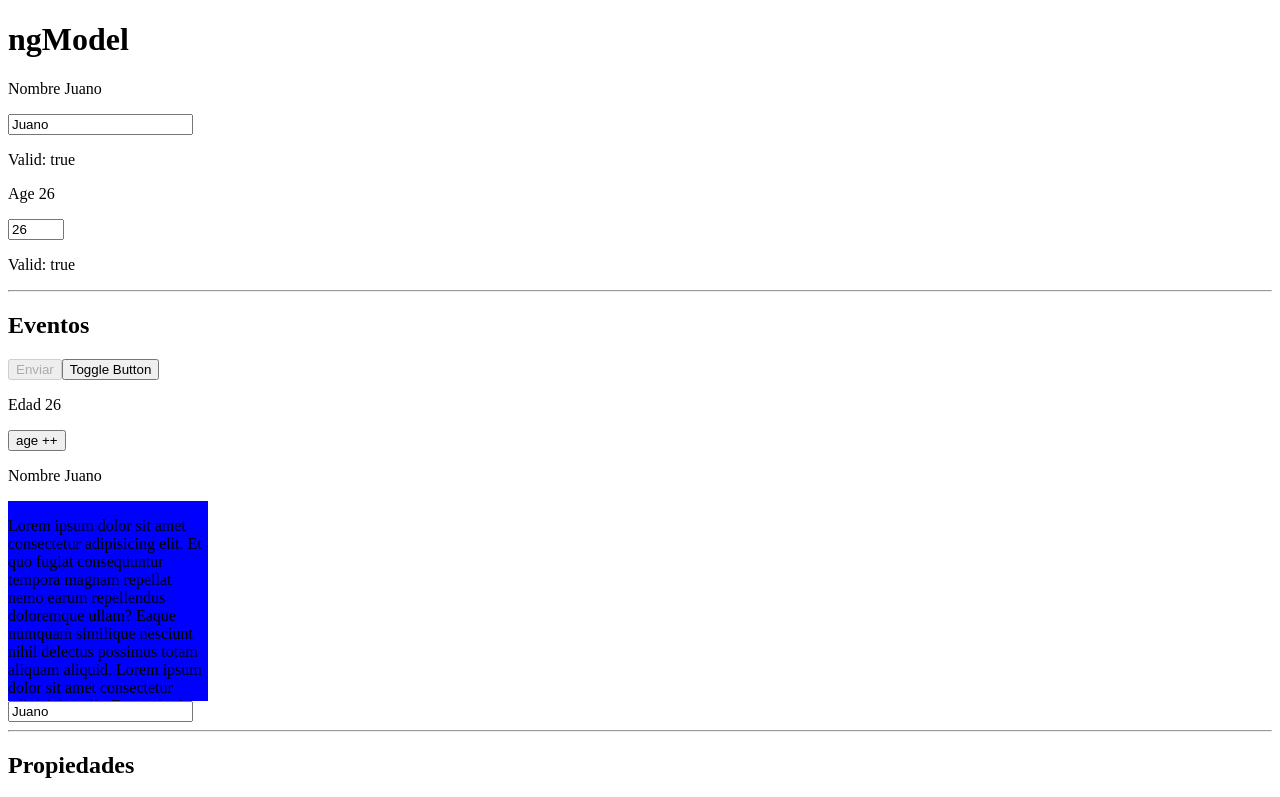
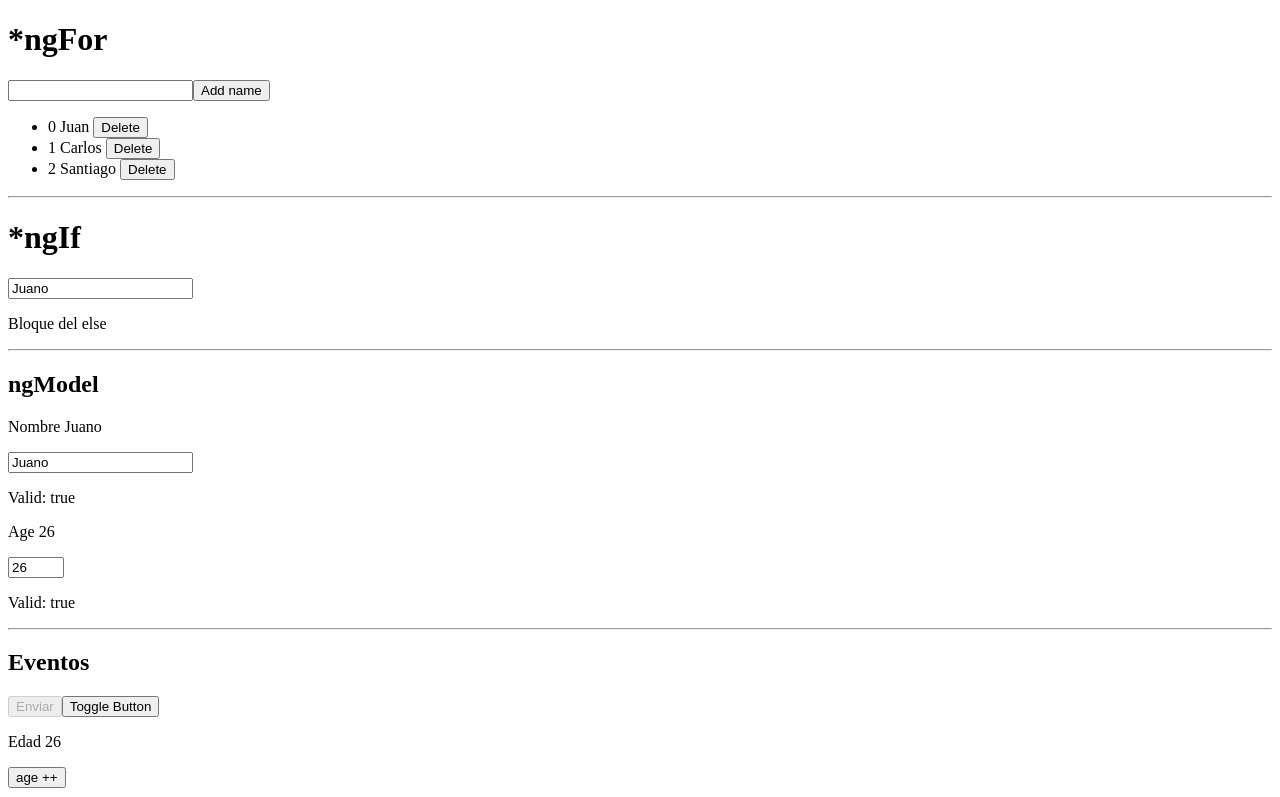
Before and after one commit to NousCode/my-store, an Angular app: page / in a window 1280 px wide. Shown: the top 797 px of the page. Built offline with nearby package versions, Linux system fonts and the light colour scheme; grey boxes are pictures that could not be loaded.

Commit message:
Control structures in Angular.

```diff
--- a/src/app/app.component.html
+++ b/src/app/app.component.html
@@ -1,4 +1,24 @@
-<h1>ngModel</h1>
+<h1>*ngFor</h1>
+<input type="text" required [(ngModel)]="newName" >
+<button (click)="addName()">Add name</button>
+<ul>
+  <li *ngIf="names.length === 0">No hay nombres</li>
+  <li *ngFor="let name of names; index as i">
+    {{ i }} {{ name }}
+    <button (click)="deleteName(i)">Delete</button>
+  </li>
+</ul>
+<hr>
+<h1>*ngIf</h1>
+<input type="text" required [(ngModel)]="person.name" >
+<p *ngIf="person.name === 'Juan' && person.age === 18; else elseBlock">Soy Juan</p>
+<p *ngIf="person.name === 'Carlos'">Soy Carlos</p>
+<ng-template #elseBlock>
+  <p>Bloque del else</p>
+</ng-template>
+<hr>
+
+<h2>ngModel</h2>
 <p>Nombre {{ person.name }}</p>
 <input type="text" required #nameInput="ngModel" [(ngModel)]="person.name" >
 <p>Valid: {{ nameInput.valid }}</p>
--- a/src/app/app.component.ts
+++ b/src/app/app.component.ts
@@ -17,6 +17,9 @@ export class AppComponent {
     avatar: 'https://tresubresdobles.com/wp-content/uploads/2019/08/skft-912381dcd5b2c45c4a9ce8acf32cfd8c-768x961.jpg'
   }
 
+  names: string[] = ['Juan', 'Carlos', 'Santiago'];
+  newName: string = '';
+
   toggleButton() {
     this.btnDisabled = !this.btnDisabled;
   }
@@ -34,4 +37,12 @@ export class AppComponent {
     const element = event.target as HTMLInputElement;
     this.person.name = element.value;
   }
+
+  addName() {
+    this.names.push(this.newName);
+    this.newName = '';
+  }
+  deleteName(index: number) {
+    this.names.splice(index, 1);
+  }
 }
```
